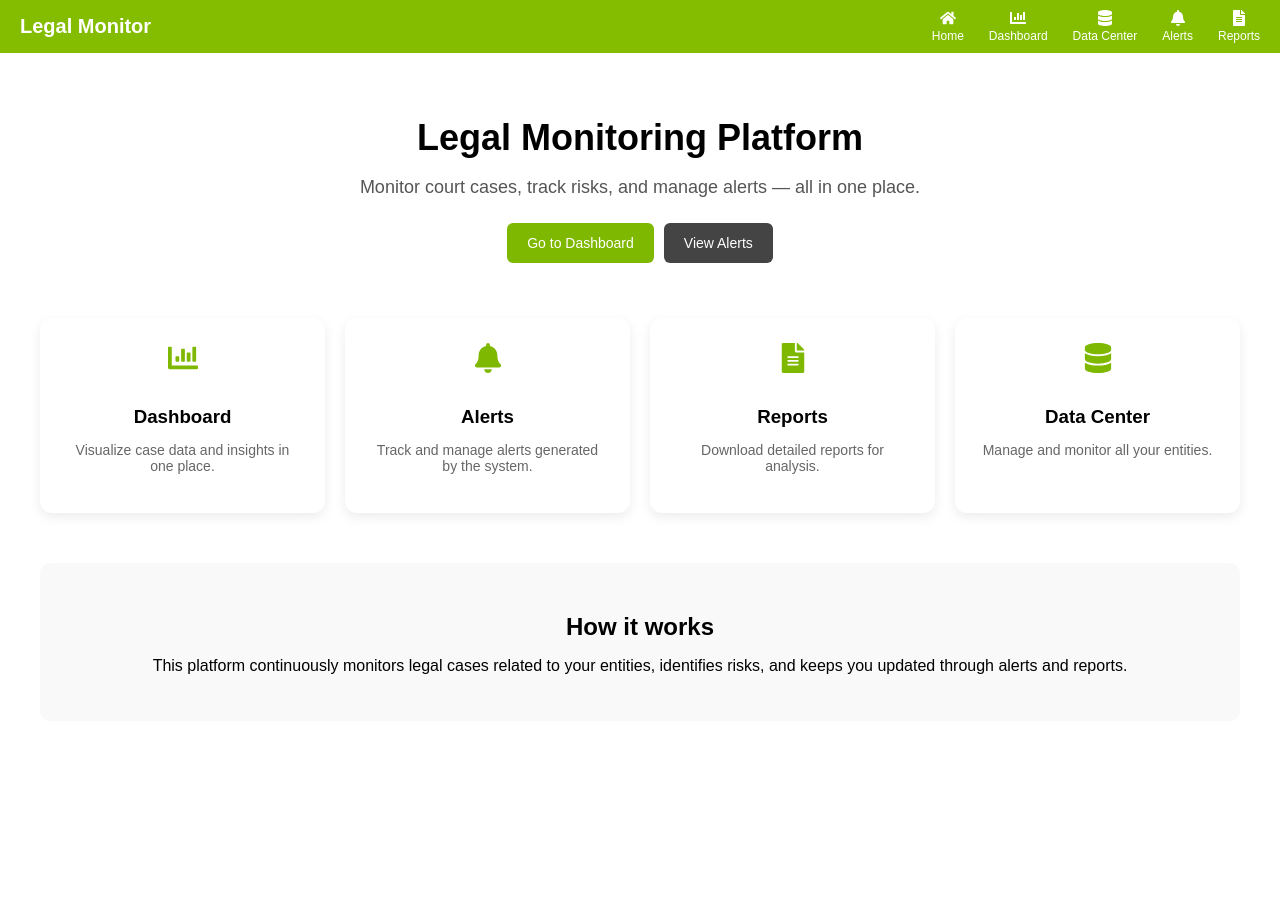
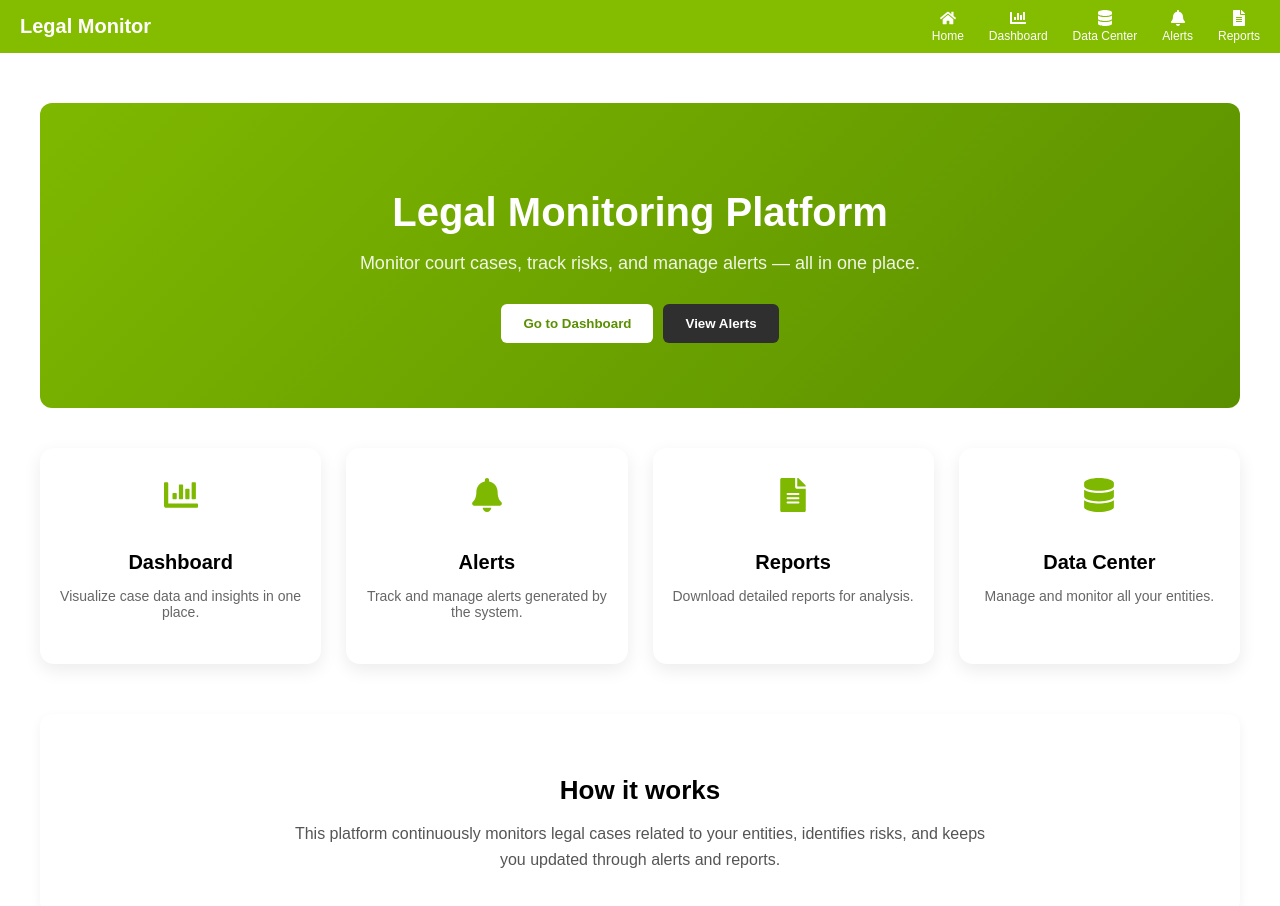
Before and after one commit to ganeshdevnale16/compliances, a React (Create React App) app in the folder frontend/: page / in a window 1280 px wide. Shown: the top 906 px of the page. Before the commit the page ends 800 px from the top, so only its background shows below. Built offline with nearby package versions, Linux system fonts and the light colour scheme.

Commit message:
Update home.css

```diff
--- a/frontend/src/pages/home.css
+++ b/frontend/src/pages/home.css
@@ -1,69 +1,85 @@
+/* Container */
 .home-container {
-  padding: 30px;
+  padding: 40px 30px;
 }
 
-/* HERO */
+/* HERO SECTION */
 .hero {
   text-align: center;
-  margin-bottom: 50px;
+  padding: 60px 20px;
+  border-radius: 12px;
+  margin-bottom: 40px;
+
+  background: linear-gradient(135deg, #7fb800, #5a8f00);
+  color: white;
 }
 
 .hero h1 {
-  font-size: 36px;
+  font-size: 40px;
   margin-bottom: 10px;
 }
 
 .hero p {
-  color: #555;
-  margin-bottom: 20px;
   font-size: 18px;
+  margin-bottom: 25px;
+  opacity: 0.9;
 }
 
+/* Buttons */
 .hero-buttons button {
-  background: #7fb800;
-  color: white;
+  background: white;
+  color: #5a8f00;
   border: none;
-  padding: 12px 20px;
+  padding: 12px 22px;
   margin: 5px;
   border-radius: 6px;
   cursor: pointer;
-  font-size: 14px;
+  font-weight: 600;
+  transition: 0.3s;
+}
+
+.hero-buttons button:hover {
+  transform: scale(1.05);
 }
 
 .hero-buttons .secondary {
-  background: #444;
+  background: #2f2f2f;
+  color: white;
 }
 
-/* FEATURES GRID */
+/* FEATURES */
 .features {
   display: grid;
-  grid-template-columns: repeat(auto-fit, minmax(220px, 1fr));
-  gap: 20px;
+  grid-template-columns: repeat(auto-fit, minmax(230px, 1fr));
+  gap: 25px;
   margin-bottom: 50px;
 }
 
 .feature-card {
   background: white;
-  padding: 25px;
-  border-radius: 12px;
+  padding: 30px 20px;
+  border-radius: 14px;
   text-align: center;
   cursor: pointer;
-  transition: 0.3s;
-  box-shadow: 0 4px 12px rgba(0,0,0,0.08);
+  transition: 0.3s ease;
+  box-shadow: 0 6px 18px rgba(0, 0, 0, 0.08);
 }
 
 .feature-card:hover {
-  transform: translateY(-8px);
+  transform: translateY(-10px) scale(1.02);
 }
 
+/* Icons */
 .feature-card svg {
-  font-size: 30px;
+  font-size: 34px;
   color: #7fb800;
-  margin-bottom: 10px;
+  margin-bottom: 15px;
 }
 
+/* Text */
 .feature-card h3 {
   margin-bottom: 10px;
+  font-size: 20px;
 }
 
 .feature-card p {
@@ -73,12 +89,21 @@
 
 /* INFO SECTION */
 .info-section {
-  background: #f9f9f9;
-  padding: 30px;
-  border-radius: 10px;
+  background: #ffffff;
+  padding: 40px;
+  border-radius: 12px;
   text-align: center;
+  box-shadow: 0 4px 12px rgba(0,0,0,0.05);
 }
 
 .info-section h2 {
-  margin-bottom: 10px;
+  margin-bottom: 15px;
+  font-size: 26px;
 }
+
+.info-section p {
+  color: #555;
+  max-width: 700px;
+  margin: auto;
+  line-height: 1.6;
+}
```
